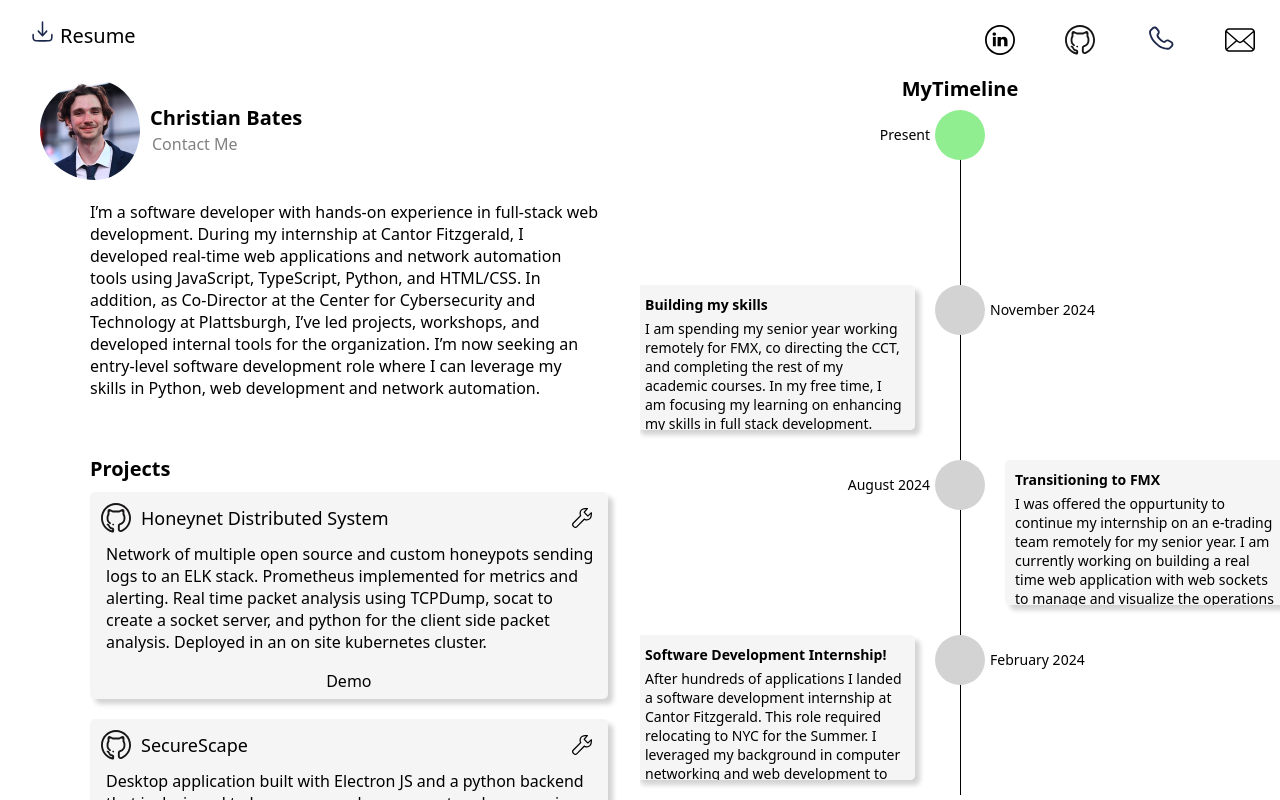
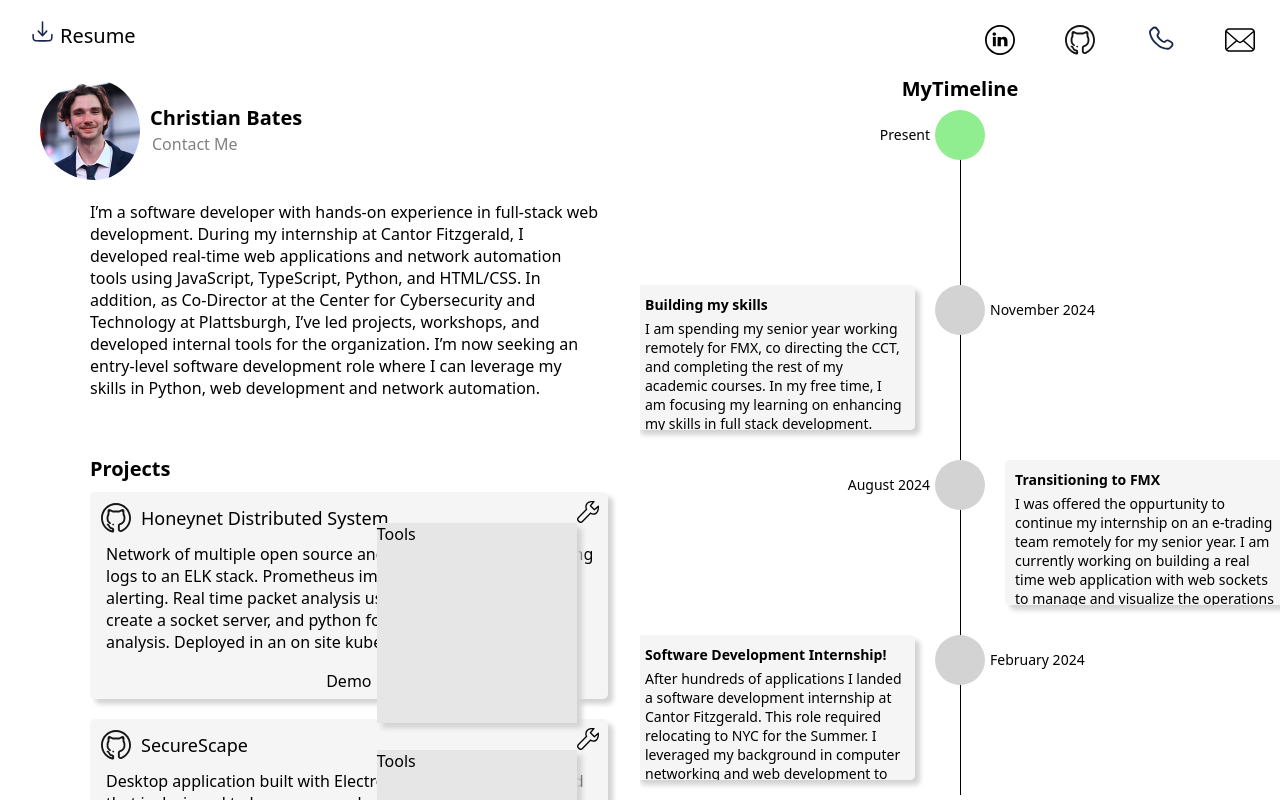
Before and after one commit to cjbates02/Personal-Website, a React (Create React App) app in the folder frontend/: page / in a window 1280 px wide. Built offline with nearby package versions, Linux system fonts and the light colour scheme.

Commit message:
rendered empty tool list container on tool icon hover.

```diff
--- a/frontend/src/App.js
+++ b/frontend/src/App.js
@@ -87,6 +87,7 @@ const projects = [
     desc: "Network of multiple open source and custom honeypots sending logs to an ELK stack. Prometheus implemented for metrics and alerting. Real time packet analysis using TCPDump, socat to create a socket server, and python for the client side packet analysis. Deployed in an on site kubernetes cluster.",
     gitHubLink: "https://github.com/cjbates02/Beekeepers",
     demoLink: "https://docs.google.com/presentation/d/1A27gYCfDR3LZS3NK3JvyMtvrdIQSCj_cPvoTSm4c9Vg/edit?usp=sharing",
+    toolList: ['Python', 'JavaScript/HTML/CSS', 'Docker', 'Kubernetes', 'ELK', 'Prometheus', 'Flask', 'Nginx']
   },
   {
     key: 1,
@@ -94,6 +95,7 @@ const projects = [
     desc: "Desktop application built with Electron JS and a python backend that is designed to be your everyday users network companion. This tool scans all of the endpoints on your network and checks for open ports, generates a node graph network diagram with all the devices on your network, and scans the web for the latest CVE’s.",
     gitHubLink: "https://github.com/cjbates02/SecureScape",
     demoLink: "https://drive.google.com/file/d/1xPl6gqAheWzK__Y9kpz_A8u6aQsTp6Sg/view?usp=sharing",
+    toolList: ['Electron JS', 'Vis Network JS', 'Python', 'Scapy']
   },
   {
     key: 2,
@@ -101,6 +103,7 @@ const projects = [
     desc: "I developed and deployed this website from scratch. It is written with a react frontend and a flask backend. This website is designed to showcase my skills as efficiently as possible. Additionally I wanted to make it easy for potential employers to get in touch, so I implemented an SMTP client on the backend so users can send messages to me through the contact me section. This website is containerized with docker and deployed onto an nginx server running on an AWS EC2 instance. Additionally, I implemented CI/CD via GitHub actions that automates the entire deployment process.",
     gitHubLink: "https://github.com/cjbates02/Personal-Website",
     demoLink: null,
+    toolList: ['React', 'Flask', 'AWS EC2', 'Docker/Docker Compose', 'Bash', 'GitHub Actions', 'Nginx']
   }
 ];
 
--- a/frontend/src/components/Project.jsx
+++ b/frontend/src/components/Project.jsx
@@ -1,7 +1,11 @@
 import IconGitHub from "../assets/icons/github.svg";
 import IconTool from "../assets/icons/tool.svg";
+import ToolList from "./ToolList.jsx";
+import { useState } from "react";
 
 export default function Project({ title, desc, gitHubLink, demoLink }) {
+    const [showToolList, setShowToolList] = useState(true);
+
     return (
         <div className="project-container">
             <div className="project-title-container">
@@ -9,7 +13,15 @@ export default function Project({ title, desc, gitHubLink, demoLink }) {
                     <img alt="Git Hub" className="icon project-git-hub" src={IconGitHub}></img>
                     <span className="project-title">{title}</span>
                 </a>
-                <img alt="Tools Used" title="Project Tools" className="icon project-tool" src={IconTool}></img>
+                <img alt="Tools Used"
+                     title="Project Tools"
+                     className="icon project-tool"
+                     src={IconTool}
+                     onMouseEnter={() => {setShowToolList(true)}}
+                     onMouseLeave={() => {setShowToolList(false)}}
+                >
+                </img>
+                {showToolList ? ToolList([]) : <></>}
             </div>
             <div className="project-desc">{desc}</div>
             <div className="demo-container">
--- a/frontend/src/components/ToolList.jsx
+++ b/frontend/src/components/ToolList.jsx
@@ -1,7 +1,7 @@
-export default function ToolList() {
+export default function ToolList(toolList) {
     return (
-        <div>
-
+        <div className="tool-list-container">
+            <div className="tool-list-title">Tools</div>
         </div>
     )
 }
--- a/frontend/src/style.css
+++ b/frontend/src/style.css
@@ -304,7 +304,7 @@ a {
 }
 
 .project-title-container:hover {
-  font-weight: 600;
+  /* font-weight: 600; */
 }
 
 .projects-content-container {
@@ -313,7 +313,10 @@ a {
 }
 
 .project-tool {
-  height: 20px;
+  height: 22px;
+  position: relative;
+  bottom: 6px;
+  left: 6px;
 }
 
 .project-title-container {
@@ -321,6 +324,7 @@ a {
   border-radius: 5px;
   justify-content: space-between;
   align-items: center;
+  position: relative;
 }
 
 .project-title-wrapper {
@@ -485,6 +489,22 @@ a {
   left: 56px;
   animation: lds-ellipsis3 0.6s infinite;
 }
+
+/* Tool List Styling */
+.tool-list-container {
+  height: 200px;
+  width: 200px;
+  position: absolute;
+  background: hsl(0, 0%, 90%);
+  right: 25px;
+  top: 25px;
+  box-shadow: 5px 5px 5px lightgray;
+}
+
+.tool-list-title {
+
+}
+
 @keyframes lds-ellipsis1 {
   0% {
     transform: scale(0);
```
